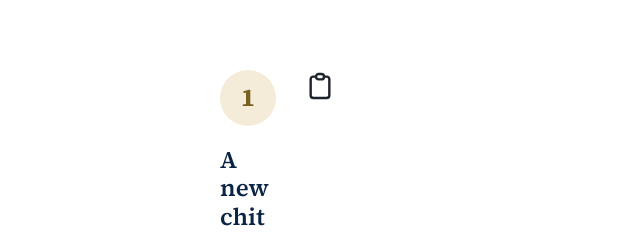
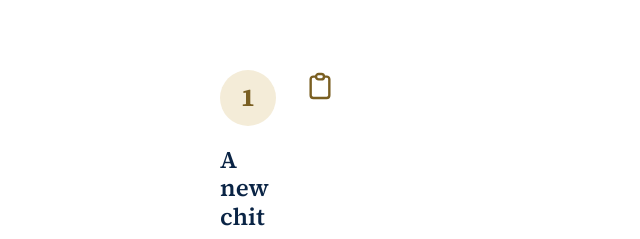
Before and after one commit to propagetech/virchakrachits.com, a website: page how-it-works/index.html in a window 1280 px wide. Shown: the part 558-797 px from the top of the page, 34-674 px from the left. Drawn offline with Linux system fonts and the light colour scheme.

Commit message:
Add width and height properties to walkthrough icons for improved layout consistency

```diff
--- a/css/main.css
+++ b/css/main.css
@@ -511,6 +511,7 @@ table.ledger td.num { font-weight: 600; color: var(--navy); }
 }
 .walkthrough h3 { margin-bottom: 0.3em; }
 .walkthrough p { margin-bottom: 0; color: var(--muted); }
+.walkthrough .ico { width: 32px; height: 32px; color: var(--gold); flex-shrink: 0; }
 .walkthrough .figure {
   font-weight: 700;
   color: var(--navy);
```
